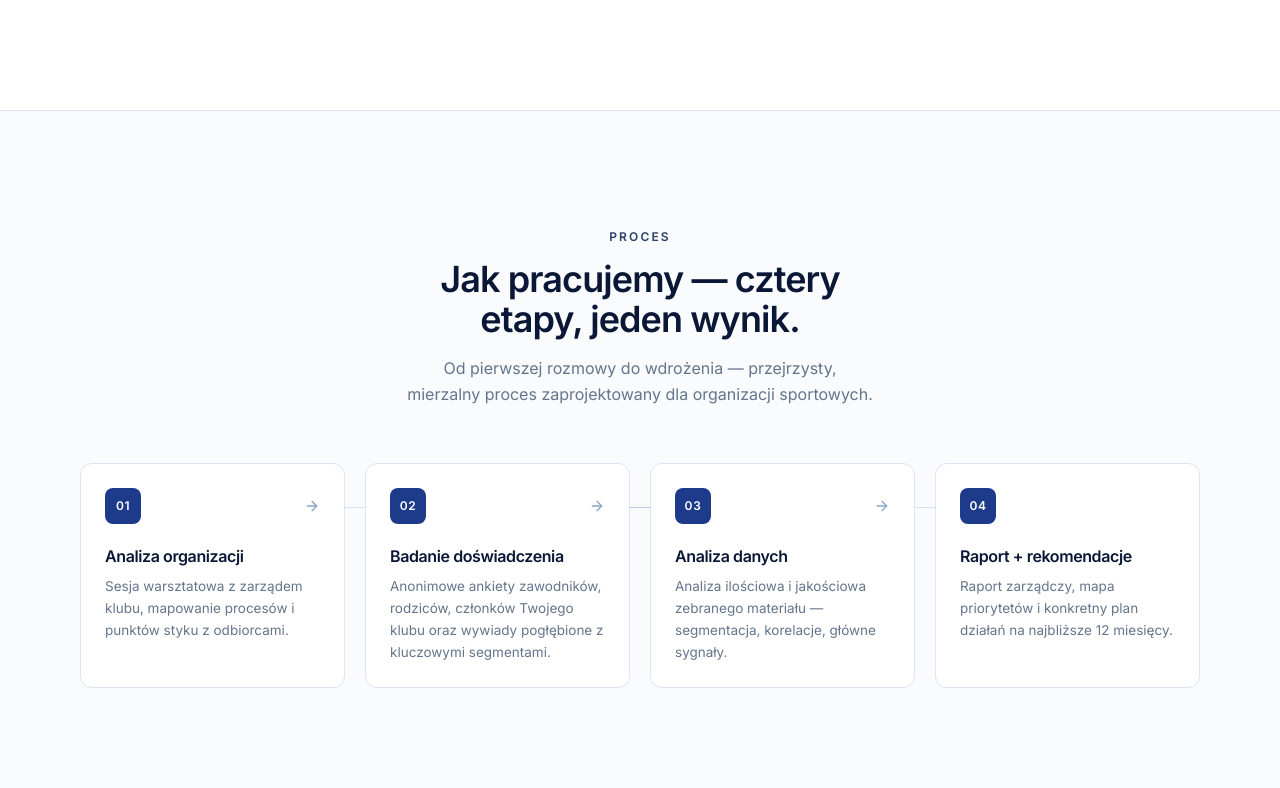
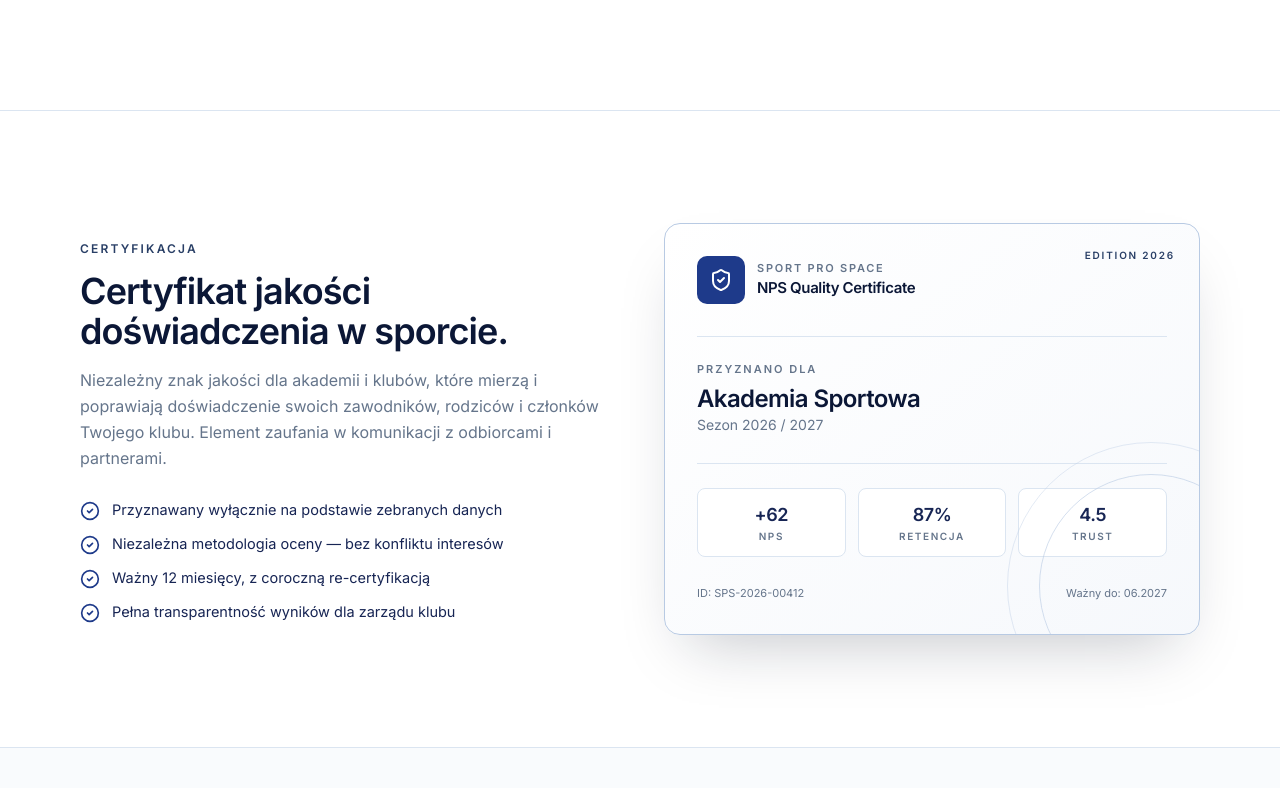
Before and after one commit to Kylog1/SportProSpace, a Next.js app: page / in a window 1280 px wide. Shown: the part 3352-4140 px from the top of the page. Built offline with nearby package versions, Linux system fonts and the light colour scheme.

Commit message:
Remove HowItWorks section, fix dead how-it-works links
Section removed from page.tsx. All 3 links pointing to #how-it-works
updated to #how-we-help (Hero button, SelfAssessment CTA) or removed
(Footer nav item Proces).

```diff
--- a/app/page.tsx
+++ b/app/page.tsx
@@ -4,7 +4,6 @@ import { Hero } from "@/components/sections/Hero";
 import { ProblemSection } from "@/components/sections/ProblemSection";
 import { About } from "@/components/sections/About";
 import { HowWeHelp } from "@/components/sections/HowWeHelp";
-import { HowItWorks } from "@/components/sections/HowItWorks";
 import { Certification } from "@/components/sections/Certification";
 import { SportTypes } from "@/components/sections/SportTypes";
 import { CTASection } from "@/components/sections/CTASection";
@@ -19,7 +18,6 @@ export default function Page() {
         <ProblemSection />
         <About />
         <HowWeHelp />
-        <HowItWorks />
         <Certification />
         <SportTypes />
         <Articles />
--- a/components/Footer.tsx
+++ b/components/Footer.tsx
@@ -25,11 +25,6 @@ export function Footer() {
               <li>
                 <Link href="#how-we-help" className="hover:text-navy-950">
                   Usługi
-                </Link>
-              </li>
-              <li>
-                <Link href="#how-it-works" className="hover:text-navy-950">
-                  Proces
                 </Link>
               </li>
               <li>
--- a/components/SelfAssessment.tsx
+++ b/components/SelfAssessment.tsx
@@ -964,7 +964,7 @@ function ResultsBlock({
                 variant="outline"
                 className="border-navy-700 bg-transparent text-white hover:border-white hover:text-white hover:bg-navy-900"
               >
-                <Link href="/#how-it-works">Zobacz, jak prowadzimy badania</Link>
+                <Link href="/#how-we-help">Zobacz, jak prowadzimy badania</Link>
               </Button>
             </div>
             <p className="mt-6 text-[13px] text-navy-300">
--- a/components/sections/Hero.tsx
+++ b/components/sections/Hero.tsx
@@ -48,7 +48,7 @@ export function Hero() {
                 </Link>
               </Button>
               <Button asChild size="lg" variant="outline">
-                <Link href="#how-it-works">Zobacz jak działamy</Link>
+                <Link href="#how-we-help">Zobacz jak działamy</Link>
               </Button>
             </div>
 
```
